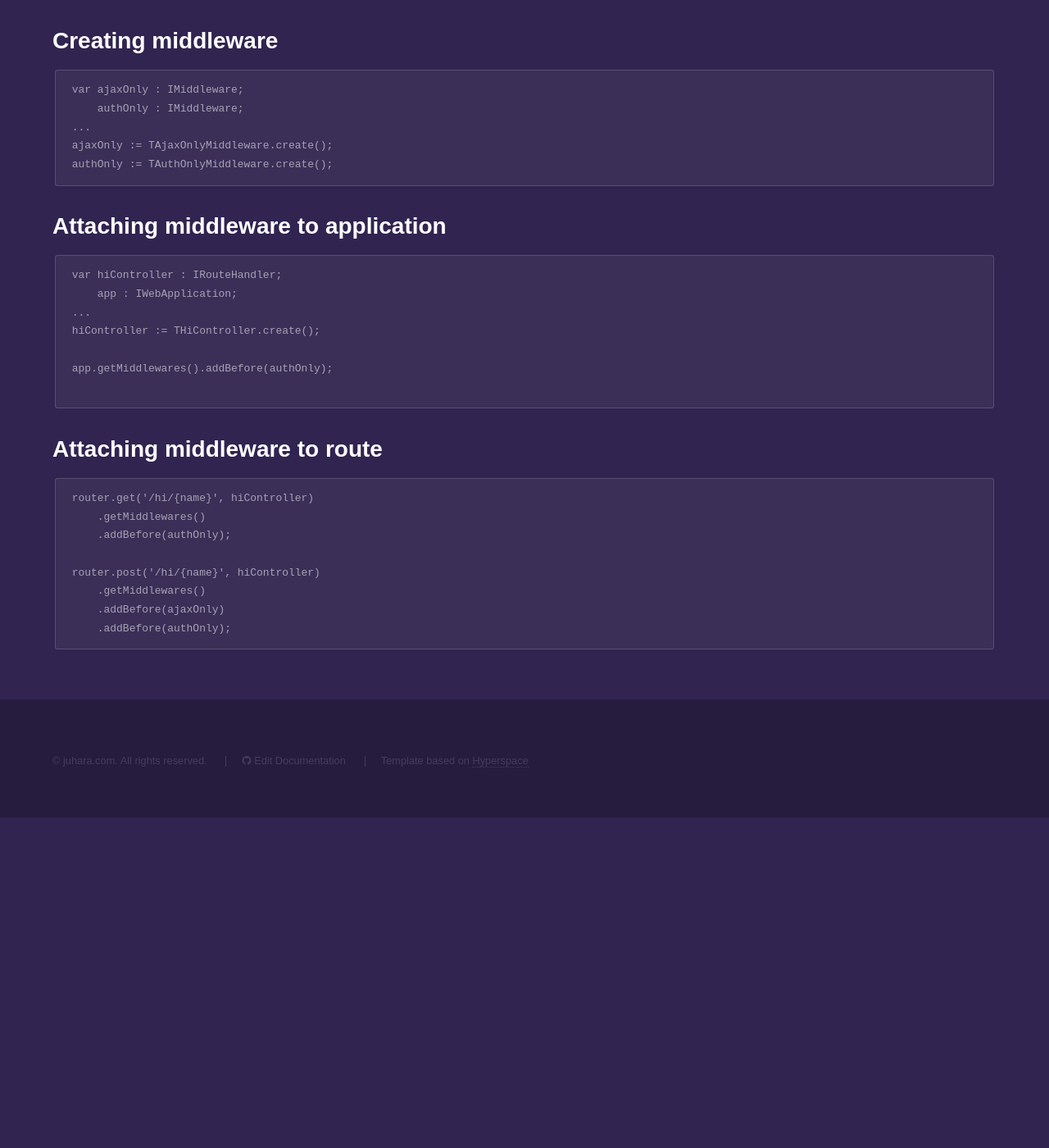
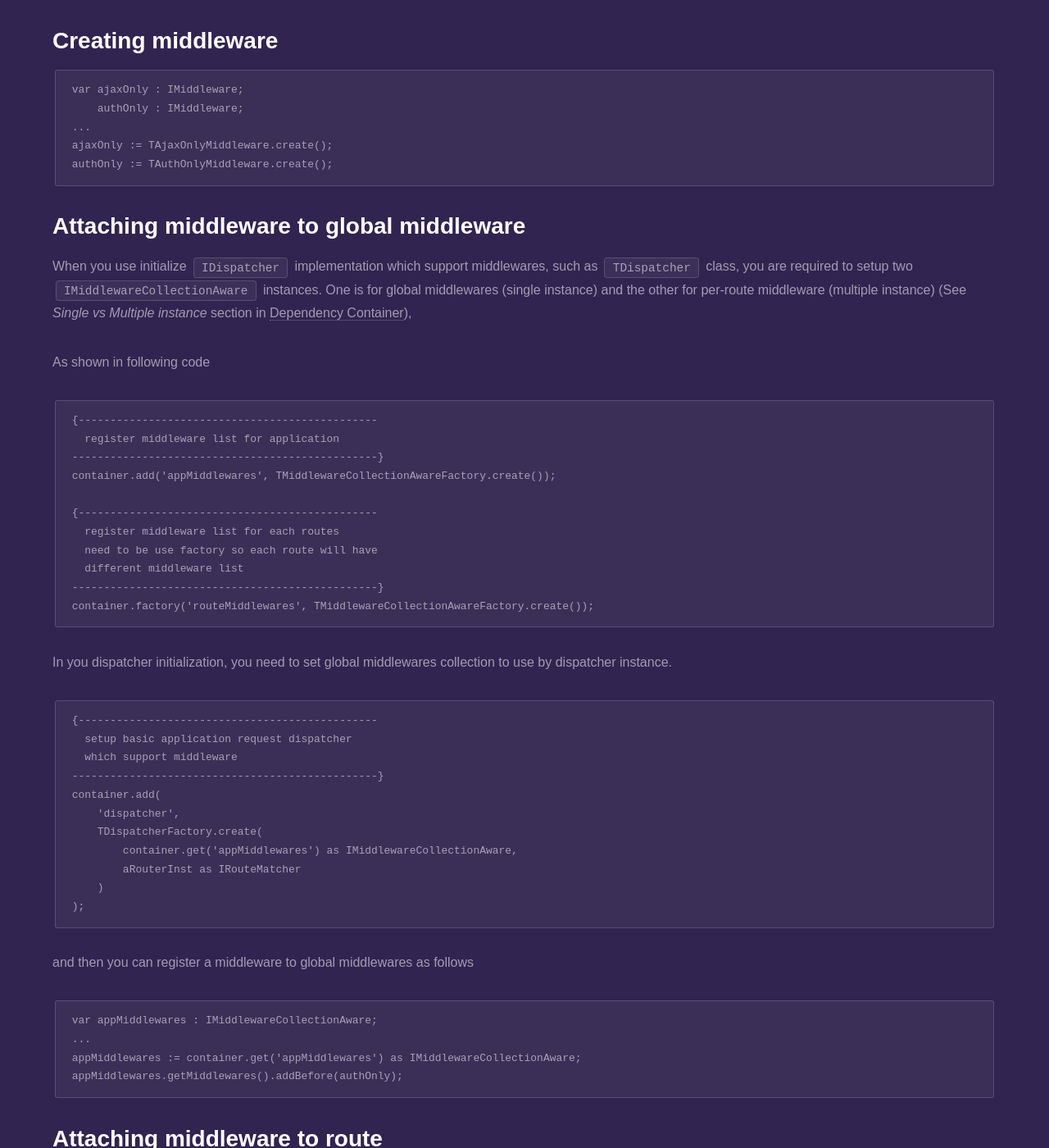
Before and after one commit to fanoframework/fanoframework.github.io, a Jekyll site: the page built from middlewares/index.md, in a window 1280 px wide and 1400 px high, scrolled down 1289 px. Shown: the whole window at 82% size. Built offline with Jekyll 4.4.1, drawn with Linux system fonts in a browser that asks for light colours; our own code applies the rules of GitHub Pages for plain Markdown files; before the commit the page ends 2286 px from its top, so only the background shows below that; some of the changed text lies outside the part shown.

Commit message:
add content to explain how to register global middleware or per route middleware

````diff
--- a/middlewares/index.md
+++ b/middlewares/index.md
@@ -53,23 +53,77 @@ ajaxOnly := TAjaxOnlyMiddleware.create();
 authOnly := TAuthOnlyMiddleware.create();
 ```
 
-## Attaching middleware to application
+## Attaching middleware to global middleware
+
+When you use initialize `IDispatcher` implementation which support middlewares, such as `TDispatcher` class, you are required to setup two `IMiddlewareCollectionAware` instances. One is for global middlewares (single instance) and the other for per-route middleware (multiple instance) (See *Single vs Multiple instance* section in [Dependency Container](/depdendency-container)),
+
+As shown in following code
 
 ```
-var hiController : IRouteHandler;
-    app : IWebApplication;
+{-----------------------------------------------
+  register middleware list for application
+------------------------------------------------}
+container.add('appMiddlewares', TMiddlewareCollectionAwareFactory.create());
+
+{-----------------------------------------------
+  register middleware list for each routes
+  need to be use factory so each route will have
+  different middleware list
+------------------------------------------------}
+container.factory('routeMiddlewares', TMiddlewareCollectionAwareFactory.create());
+```
+
+In you dispatcher initialization, you need to set global middlewares collection to use by dispatcher instance.
+
+```
+{-----------------------------------------------
+  setup basic application request dispatcher
+  which support middleware
+------------------------------------------------}
+container.add(
+    'dispatcher',
+    TDispatcherFactory.create(
+        container.get('appMiddlewares') as IMiddlewareCollectionAware,
+        aRouterInst as IRouteMatcher
+    )
+);
+```
+
+and then you can register a middleware to global middlewares as follows
+
+```
+var appMiddlewares : IMiddlewareCollectionAware;
 ...
-hiController := THiController.create();
-
-app.getMiddlewares().addBefore(authOnly);
-
+appMiddlewares := container.get('appMiddlewares') as IMiddlewareCollectionAware;
+appMiddlewares.getMiddlewares().addBefore(authOnly);
 ```
 
 ## Attaching middleware to route
 
+When controller or route hander is created, you need to pass per-route middleware collection
+
+```
+function THiControllerFactory.build(const container : IDependencyContainer) : IDependency;
+var routeMiddlewares : IMiddlewareCollectionAware;
+begin
+    routeMiddlewares := container.get('routeMiddlewares') as IMiddlewareCollectionAware;
+    try
+        result := THiController.create(
+            routeMiddlewares.getBefore(),
+            routeMiddlewares.getAfter()
+        );
+    finally
+        routeMiddlewares := nil;
+    end;
+end;
+
+```
+
+and when you register the controller to route, you can add middleware as shown in following code
+
 ```
 router.get('/hi/{name}', hiController)
-    .getMiddlewares()
+        .getMiddlewares()
     .addBefore(authOnly);
 
 router.post('/hi/{name}', hiController)
@@ -77,3 +131,13 @@ router.post('/hi/{name}', hiController)
     .addBefore(ajaxOnly)
     .addBefore(authOnly);
 ```
+
+## Explore more
+
+- [Midleware example application](/examples)
+- [Dipatcher](/dispatcher)
+- [Working with Router](/working-with-router)
+
+<ul class="actions">
+    <li><a href="/documentation" class="button">Documentation</a></li>
+</ul>
````
